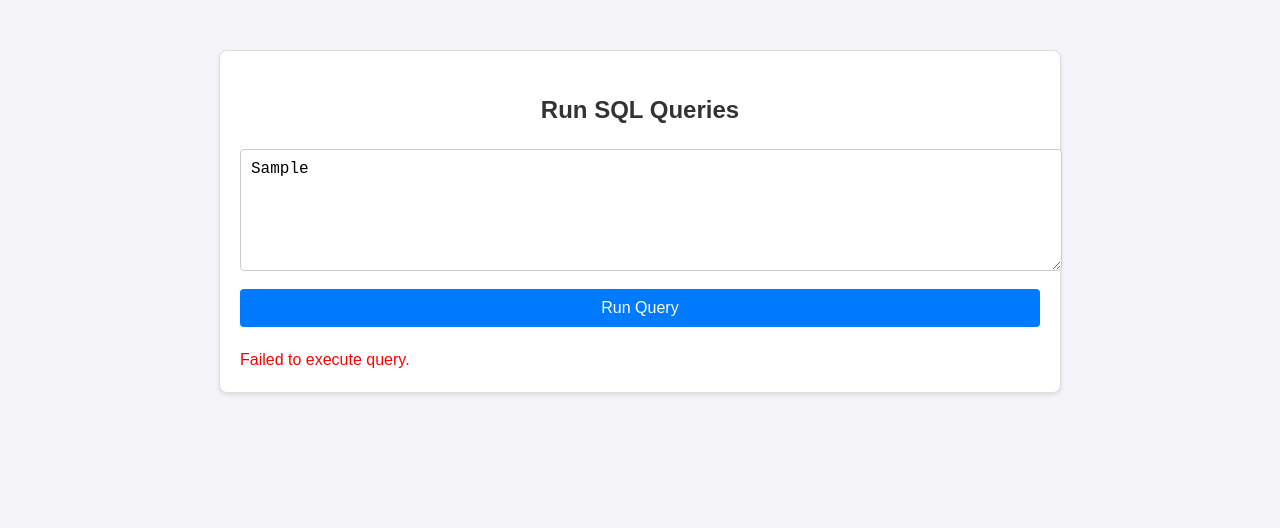
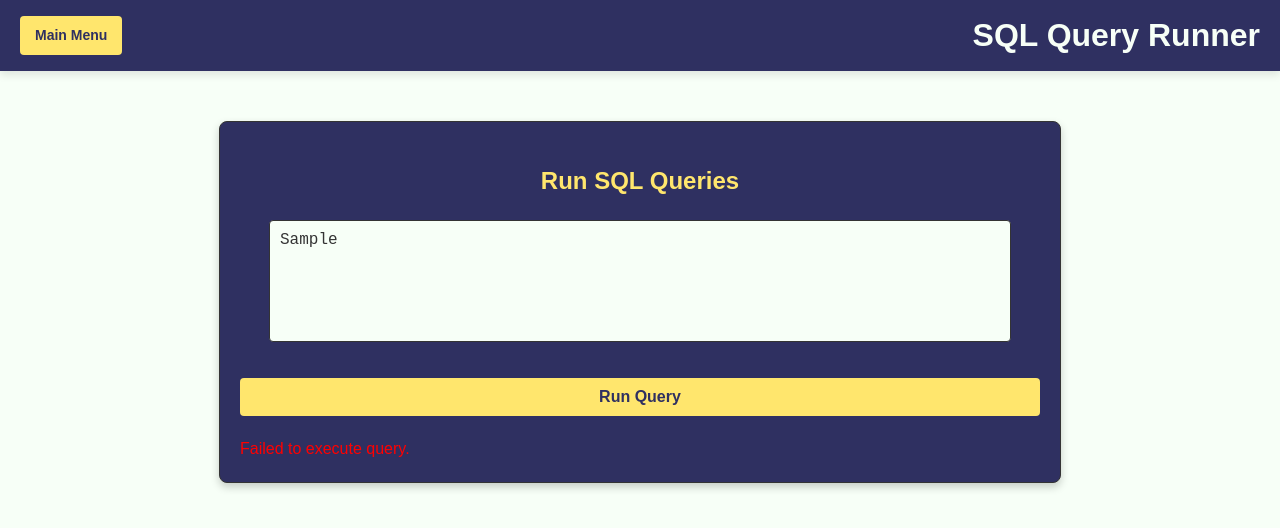
Before and after one commit to vuxenn1/pokemonDB, a website: page public/query.html in a window 1280 px wide. Both pictures are taken after typing "Sample" into the empty fields and a click on the button "Run Query". Drawn offline with Linux system fonts and the light colour scheme; no server answers.

Commit message:
Updated querry.sql and css

```diff
--- a/index.js
+++ b/index.js
@@ -14,7 +14,7 @@ app.use(express.static(path.join(__dirname, 'public')));
 const db = mysql.createConnection({
     host: 'localhost',
     user: 'root',
-    password: 'password', // Change this password if needed
+    password: 'nuri234!', // Change this password if needed
     database: 'pokemonyasarhoca'
 });
 
--- /dev/null
+++ b/public/query.css
@@ -0,0 +1,124 @@
+body {
+    font-family: Arial, sans-serif;
+    margin: 0;
+    padding: 0;
+    background-color: #f7fff7;
+    color: #343434;
+    line-height: 1.6;
+}
+
+header {
+    background-color: #2f3061;
+    padding: 10px 20px;
+    display: flex;
+    justify-content: space-between;
+    align-items: center;
+    color: #f7fff7;
+    box-shadow: 0 4px 8px rgba(0, 0, 0, 0.1);
+}
+
+header .back-button {
+    display: inline-block;
+    padding: 8px 15px;
+    background-color: #ffe66d;
+    color: #2f3061;
+    text-decoration: none;
+    border-radius: 4px;
+    font-size: 14px;
+    font-weight: bold;
+    transition: background-color 0.3s, transform 0.2s;
+}
+
+header .back-button:hover {
+    background-color: #ffd644;
+    transform: translateY(-2px);
+}
+
+.query-section {
+    max-width: 800px;
+    margin: 50px auto;
+    padding: 20px;
+    background: #2f3061;
+    border: 1px solid #343434;
+    border-radius: 8px;
+    box-shadow: 0 4px 8px rgba(0, 0, 0, 0.2);
+    color: #f7fff7;
+}
+
+.query-section h2 {
+    text-align: center;
+    margin-bottom: 20px;
+    color: #ffe66d;
+    font-size: 24px;
+}
+
+#query-input {
+    width: 90%;
+    height: 100px;
+    padding: 10px;
+    font-size: 16px;
+    border: 1px solid #343434;
+    border-radius: 4px;
+    margin: 0 auto 10px;
+    display: block;
+    resize: none;
+    background-color: #f7fff7;
+    color: #343434;
+}
+
+button {
+    display: block;
+    width: 100%;
+    padding: 10px;
+    background-color: #ffe66d;
+    color: #2f3061;
+    border: none;
+    border-radius: 4px;
+    font-size: 16px;
+    font-weight: bold;
+    cursor: pointer;
+    transition: background-color 0.3s;
+}
+
+button:hover {
+    background-color: #ffd644;
+}
+
+#query-results {
+    margin-top: 20px;
+    color: #2f3061;
+}
+
+table {
+    width: 100%;
+    border-collapse: collapse;
+    margin-top: 10px;
+    background-color: #f7fff7;
+    color: #343434;
+    border: 1px solid #ddd;
+    border-radius: 4px;
+    box-shadow: 0 2px 4px rgba(0, 0, 0, 0.1);
+}
+
+table th, table td {
+    border: 1px solid #ddd;
+    padding: 8px;
+    text-align: left;
+}
+
+table th {
+    background-color: #ffe66d;
+    color: #2f3061;
+}
+
+table tr:nth-child(even) {
+    background-color: #f7fff7;
+}
+
+table tr:nth-child(odd) {
+    background-color: #fff;
+}
+
+p {
+    margin: 0;
+}
--- a/public/query.html
+++ b/public/query.html
@@ -4,84 +4,14 @@
     <meta charset="UTF-8">
     <meta name="viewport" content="width=device-width, initial-scale=1.0">
     <title>SQL Query Runner</title>
-    <style>
-        body {
-            font-family: Arial, sans-serif;
-            margin: 0;
-            padding: 0;
-            background-color: #f4f4f9;
-            color: #333;
-            line-height: 1.6;
-        }
-
-        .query-section {
-            max-width: 800px;
-            margin: 50px auto;
-            padding: 20px;
-            background: #fff;
-            border: 1px solid #ddd;
-            border-radius: 8px;
-            box-shadow: 0 2px 4px rgba(0, 0, 0, 0.1);
-        }
-
-        .query-section h2 {
-            text-align: center;
-            margin-bottom: 20px;
-        }
-
-        #query-input {
-            width: 100%;
-            height: 100px;
-            padding: 10px;
-            font-size: 16px;
-            border: 1px solid #ccc;
-            border-radius: 4px;
-            margin-bottom: 10px;
-        }
-
-        button {
-            display: block;
-            width: 100%;
-            padding: 10px;
-            background-color: #007bff;
-            color: white;
-            border: none;
-            border-radius: 4px;
-            font-size: 16px;
-            cursor: pointer;
-        }
-
-        button:hover {
-            background-color: #0056b3;
-        }
-
-        #query-results {
-            margin-top: 20px;
-        }
-
-        table {
-            width: 100%;
-            border-collapse: collapse;
-            margin-top: 10px;
-        }
-
-        table th, table td {
-            border: 1px solid #ddd;
-            padding: 8px;
-            text-align: left;
-        }
-
-        table th {
-            background-color: #007bff;
-            color: white;
-        }
-
-        p {
-            margin: 0;
-        }
-    </style>
+    <link rel="stylesheet" href="query.css">
 </head>
 <body>
+    <header>
+        <a href="index.html" class="back-button">Main Menu</a>
+        <h1 style="text-align: center; margin: 0;">SQL Query Runner</h1>
+    </header>
+
     <div class="query-section">
         <h2>Run SQL Queries</h2>
         <form id="query-form">
@@ -95,36 +25,28 @@
 
     <script>
         document.getElementById("query-form").addEventListener("submit", function (event) {
-            event.preventDefault(); // Prevent the form from reloading the page
-
-            // Get the user's SQL query
+            event.preventDefault();
             const query = document.getElementById("query-input").value;
 
-            // Send the query to the server
             fetch("/query", {
                 method: "POST",
                 headers: {
                     "Content-Type": "application/json",
                 },
-                body: JSON.stringify({ query }), // Send the query as JSON
+                body: JSON.stringify({ query }),
             })
-                .then((response) => response.json()) // Parse the server's JSON response
+                .then((response) => response.json())
                 .then((data) => {
                     const resultsDiv = document.getElementById("query-results");
-
                     if (data.error) {
-                        // Display the error message
                         resultsDiv.innerHTML = `<p style="color: red;">Error: ${data.error}</p>`;
                     } else if (data.message) {
-                        // Display success message for non-SELECT queries
                         resultsDiv.innerHTML = `<p>${data.message}</p>`;
                     } else {
-                        // Display SELECT query results in a table
                         const table = document.createElement("table");
                         const thead = document.createElement("thead");
                         const tbody = document.createElement("tbody");
 
-                        // Add table headers
                         const headerRow = document.createElement("tr");
                         data.columns.forEach((col) => {
                             const th = document.createElement("th");
@@ -133,7 +55,6 @@
                         });
                         thead.appendChild(headerRow);
 
-                        // Add table rows for the results
                         data.results.forEach((row) => {
                             const tr = document.createElement("tr");
                             for (const key in row) {
@@ -147,13 +68,11 @@
                         table.appendChild(thead);
                         table.appendChild(tbody);
 
-                        // Replace any previous results with the new table
                         resultsDiv.innerHTML = "";
                         resultsDiv.appendChild(table);
                     }
                 })
                 .catch((error) => {
-                    // Handle errors during the fetch process
                     console.error("Error executing query:", error);
                     document.getElementById("query-results").innerHTML =
                         '<p style="color: red;">Failed to execute query.</p>';
```
